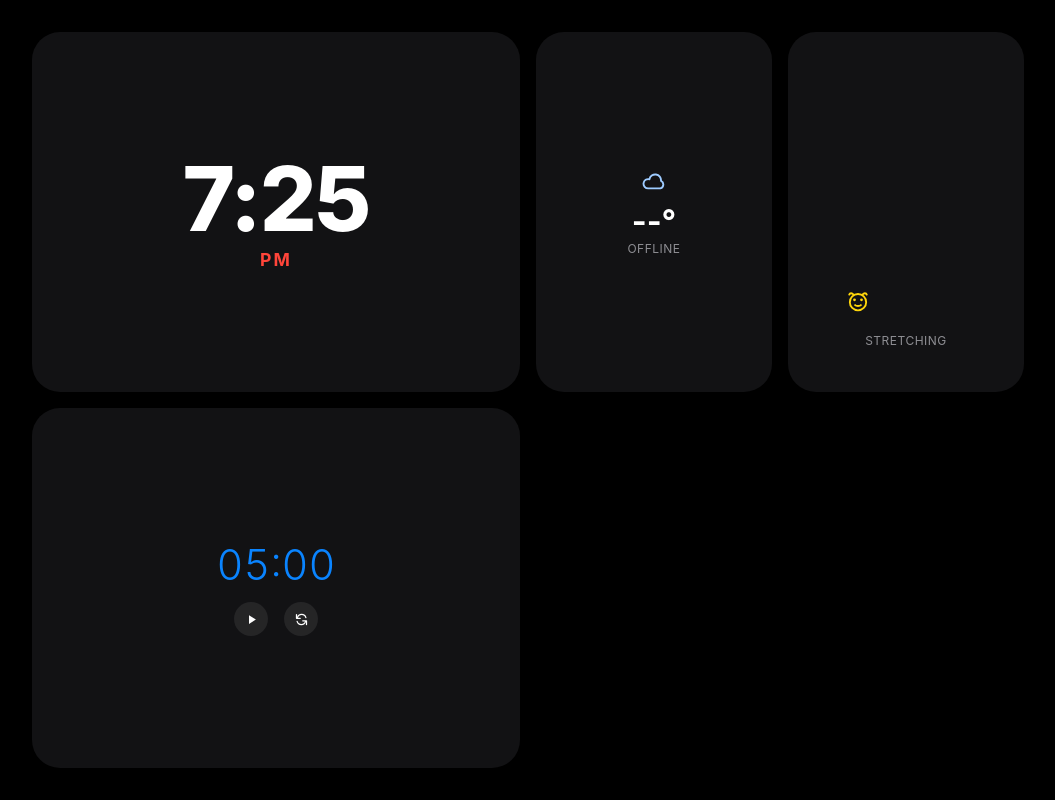
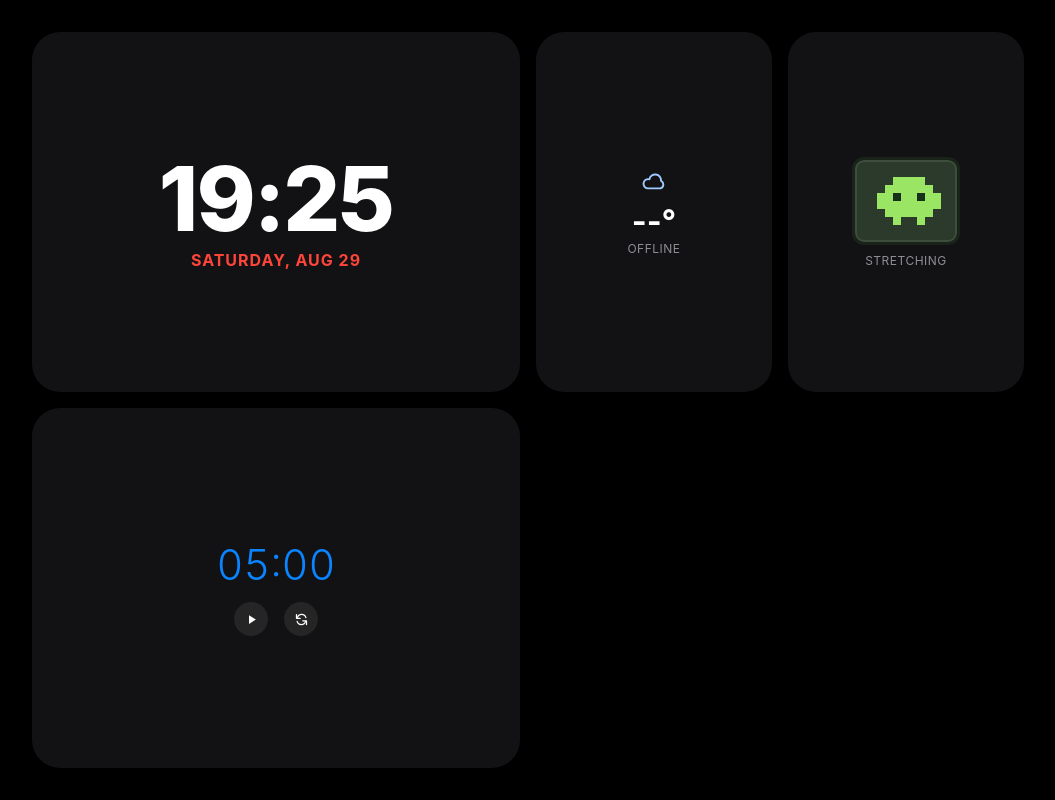
Before and after one commit to DARKSTARx178/ipad, a website: page index.html in a window 1280 px wide. Shown: the whole page, without its empty margins (112-1167 px from the left). Drawn offline with Linux system fonts and the light colour scheme; no server answers.

Commit message:
update 15

```diff
--- a/script.js
+++ b/script.js
@@ -117,7 +117,7 @@ function saveState() {
 
 var WIDGET_ICONS = {
     weather: '<svg viewBox="0 0 24 24" width="28" height="28" fill="none" stroke="currentColor" stroke-width="1.6"><path d="M17.5 17.5H7a4 4 0 1 1 1.1-7.85A5 5 0 0 1 18 11a3.5 3.5 0 0 1-.5 6.5Z" stroke-linejoin="round"/></svg>',
-    pet: '<svg viewBox="0 0 24 24" width="28" height="28" fill="none" stroke="currentColor" stroke-width="1.6"><circle cx="12" cy="13" r="7"/><path d="M9 11h.01M15 11h.01" stroke-linecap="round" stroke-width="2.4"/><path d="M9.5 15.5c1 1 4 1 5 0" stroke-linecap="round"/><path d="M8 6.5C7 5 5 5 4.5 6.5M16 6.5C17 5 19 5 19.5 6.5" stroke-linecap="round"/></svg>',
+    pet: '<div class="tama-pixel-body"><div class="tama-row"><i></i><i></i><i class="on"></i><i class="on"></i><i class="on"></i><i class="on"></i><i></i><i></i></div><div class="tama-row"><i></i><i class="on"></i><i class="on"></i><i class="on"></i><i class="on"></i><i class="on"></i><i class="on"></i><i></i></div><div class="tama-row"><i class="on"></i><i class="on"></i><i class="eye"></i><i class="on"></i><i class="on"></i><i class="eye"></i><i class="on"></i><i class="on"></i></div><div class="tama-row"><i class="on"></i><i class="on"></i><i class="on"></i><i class="on"></i><i class="on"></i><i class="on"></i><i class="on"></i><i class="on"></i></div><div class="tama-row"><i></i><i class="on"></i><i class="on"></i><i class="on"></i><i class="on"></i><i class="on"></i><i class="on"></i><i></i></div><div class="tama-row"><i></i><i></i><i class="on"></i><i></i><i></i><i class="on"></i><i></i><i></i></div></div>',
     timer: '<svg viewBox="0 0 24 24" width="28" height="28" fill="none" stroke="currentColor" stroke-width="1.6"><circle cx="12" cy="13" r="8"/><path d="M12 9v4l3 2" stroke-linecap="round" stroke-linejoin="round"/><path d="M9 2h6" stroke-linecap="round"/></svg>'
 };
 
@@ -160,11 +160,11 @@ function renderDashboardGrid() {
             slot.style.height = rect.height + 'px';
 
             if (wData.type === 'clock') {
-                slot.innerHTML = '<div class="clock-wrapper"><div id="apple-time">--:--</div><div id="apple-ampm">--</div></div>';
+                slot.innerHTML = '<div class="clock-wrapper"><div id="apple-time">--:--</div><div id="apple-date">LOADING...</div></div>';
             } else if (wData.type === 'weather') {
                 slot.innerHTML = '<div class="weather-wrapper" id="weather-box">' + WIDGET_ICONS.weather + '<div class="weather-temp" id="weather-temp">--°</div><div class="weather-label" id="weather-label">Loading...</div></div>';
             } else if (wData.type === 'pet') {
-                slot.innerHTML = '<div class="pet-wrapper"><div class="pet-scene"><div class="pet-sprite" id="pet-sprite-' + wData.id + '">' + WIDGET_ICONS.pet + '</div></div><div class="pet-label" id="pet-label-' + wData.id + '">idle</div></div>';
+                slot.innerHTML = '<div class="pet-wrapper"><div class="tama-shell"><div class="pet-scene"><div class="pet-sprite" id="pet-sprite-' + wData.id + '">' + WIDGET_ICONS.pet + '</div></div></div><div class="pet-label" id="pet-label-' + wData.id + '">idle</div></div>';
             } else if (wData.type === 'timer') {
                 slot.innerHTML = '<div class="simple-timer-wrapper"><div id="timer-display-' + wData.id + '">05:00</div><div class="timer-controls"><button class="icon-btn" data-timer-id="' + wData.id + '" data-action="start">' + ICON_PLAY + '</button><button class="icon-btn" data-timer-id="' + wData.id + '" data-action="reset">' + ICON_RESET + '</button></div></div>';
             }
@@ -288,12 +288,12 @@ function initClockEngine() {
     function tick() {
         safeRun(function () {
             var now = new Date();
-            var hourMin = now.toLocaleTimeString('en-US', { timeZone: 'Asia/Singapore', hour: 'numeric', minute: '2-digit', hour12: true });
-            var parts = hourMin.split(' ');
+            var timeStr = now.toLocaleTimeString('en-US', { timeZone: 'Asia/Singapore', hour: '2-digit', minute: '2-digit', hour12: false });
+            var dateStr = now.toLocaleDateString('en-US', { timeZone: 'Asia/Singapore', weekday: 'long', month: 'short', day: 'numeric' });
             var t = document.getElementById('apple-time');
-            var ap = document.getElementById('apple-ampm');
-            if (t) t.textContent = parts[0];
-            if (ap) ap.textContent = parts[1] || '';
+            var d = document.getElementById('apple-date');
+            if (t) t.textContent = timeStr;
+            if (d) d.textContent = dateStr;
         });
     }
     if (window.__clockInterval) clearInterval(window.__clockInterval);
@@ -376,7 +376,7 @@ function initPetEngines() {
 
         if (petIntervals[wData.id]) clearInterval(petIntervals[wData.id]);
 
-        var localState = { x: 30, dir: 1 };
+        var localState = { x: 0, dir: 1 };
         var moods = ['idle', 'walking', 'stretching', 'napping'];
 
         petIntervals[wData.id] = setInterval(function () {
@@ -384,14 +384,15 @@ function initPetEngines() {
                 var s = document.getElementById('pet-sprite-' + wData.id);
                 var l = document.getElementById('pet-label-' + wData.id);
                 if (!s) { clearInterval(petIntervals[wData.id]); return; }
+                if (s.classList.contains('held')) return;
 
                 var mood;
                 var roll = Math.random();
                 if (roll < 0.55) {
                     mood = 'walking';
-                    localState.x += localState.dir * 6;
-                    if (localState.x > 150) { localState.dir = -1; }
-                    if (localState.x < 0) { localState.dir = 1; }
+                    localState.x += localState.dir * 3;
+                    if (localState.x > 12) { localState.dir = -1; }
+                    if (localState.x < -12) { localState.dir = 1; }
                 } else {
                     mood = moods[Math.floor(Math.random() * moods.length)];
                 }
@@ -401,10 +402,15 @@ function initPetEngines() {
             });
         }, 1400);
 
+        sprite.addEventListener('touchstart', function (e) {
+            e.stopPropagation();
+            sprite.classList.add('held');
+            var l = document.getElementById('pet-label-' + wData.id);
+            if (l) l.textContent = 'held!';
+        });
         sprite.addEventListener('touchend', function (e) {
             e.stopPropagation();
-            sprite.className = 'pet-sprite mood-happy';
-            if (label) label.textContent = 'happy!';
+            sprite.classList.remove('held');
         });
     });
 }
--- a/style.css
+++ b/style.css
@@ -125,12 +125,13 @@ html {
         letter-spacing: -2px;
     }
 
-    #apple-ampm {
-        font-size: 1.1rem;
+    #apple-date {
+        font-size: 1rem;
         font-weight: 700;
         color: #ff453a;
         margin-top: 6px;
-        letter-spacing: 2px;
+        letter-spacing: 1px;
+        text-transform: uppercase;
     }
 
     /* MODULAR SUBCOMPONENTS 2: SIMPLE COUNTDOWN TIMER (plain digits, no drag) */
@@ -199,7 +200,7 @@ html {
         padding: 0 8px;
     }
 
-    /* MODULAR SUBCOMPONENTS 4: VIRTUAL PET (VS Code Pets style companion) */
+    /* MODULAR SUBCOMPONENTS 4: TAMAGOTCHI-STYLE PIXEL PET */
     .pet-wrapper {
         display: flex;
         flex-direction: column;
@@ -209,31 +210,85 @@ html {
         height: 100%;
     }
 
+    .tama-shell {
+        width: 108px;
+        height: 88px;
+        background-color: #2c3a2c;
+        border: 3px solid #1a231a;
+        border-radius: 12px;
+        display: flex;
+        justify-content: center;
+        align-items: center;
+        box-shadow: inset 0 0 0 2px #3d4e3d;
+    }
+
     .pet-scene {
-        width: 100%;
-        height: 70%;
+        width: 64px;
+        height: 48px;
         position: relative;
-        overflow: hidden;
     }
 
     .pet-sprite {
-        position: absolute;
-        bottom: 10px;
-        left: 20px;
-        color: #ffd60a;
+        width: 64px;
+        height: 48px;
         transition: transform 0.9s ease-in-out;
     }
 
-    .pet-sprite.mood-napping {
-        opacity: 0.55;
+    .pet-sprite.held {
+        animation: petVibrate 0.09s infinite;
+        transition: none;
     }
 
-    .pet-sprite.mood-happy {
-        color: #30d158;
+    @keyframes petVibrate {
+        0% {
+            transform: translate(0, 0) rotate(0deg);
+        }
+
+        25% {
+            transform: translate(-1.5px, 1px) rotate(-2deg);
+        }
+
+        50% {
+            transform: translate(1.5px, -1px) rotate(2deg);
+        }
+
+        75% {
+            transform: translate(-1px, -1px) rotate(-1deg);
+        }
+
+        100% {
+            transform: translate(1px, 1px) rotate(1deg);
+        }
+    }
+
+    /* Simple 8x6 pixel-grid sprite — blocky, low-res, deliberately Tamagotchi-ish */
+    .tama-pixel-body {
+        width: 64px;
+        height: 48px;
+    }
+
+    .tama-row {
+        display: flex;
+        height: 8px;
+    }
+
+    .tama-row i {
+        display: block;
+        width: 8px;
+        height: 8px;
+        background: transparent;
+    }
+
+    .tama-row i.on {
+        background-color: #9be564;
+    }
+
+    .tama-row i.eye {
+        background-color: #16321a;
     }
 
     .pet-label {
-        margin-top: 4px;
+        margin-top: 8px;
         font-size: 0.75rem;
         color: #8e8e93;
         letter-spacing: 0.5px;
```
